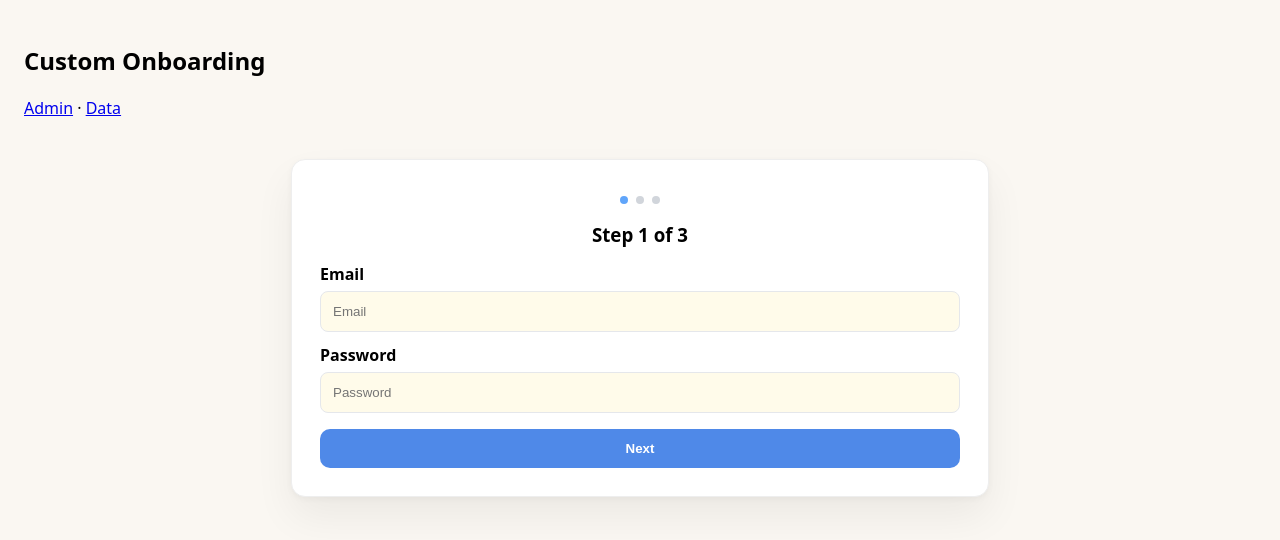
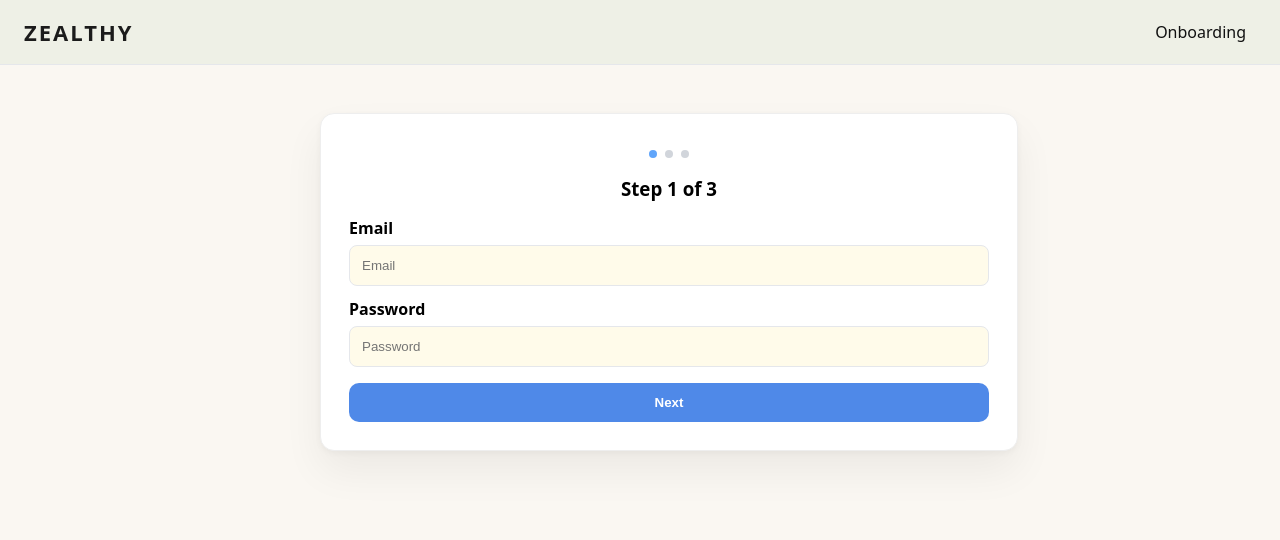
Before and after one commit to sayalitandel/zealthy-custom-onboarding, a React (Vite) app in the folder frontend/: page / in a window 1280 px wide. Shown: the top 540 px of the page. Built offline with nearby package versions, Linux system fonts and the light colour scheme; no server answers.

Commit message:
Refactor frontend layout and navigation

```diff
--- a/frontend/src/App.css
+++ b/frontend/src/App.css
@@ -1,3 +1,7 @@
+:root {
+  --topbar-h: 64px;
+}
+
 /* --- Base Style --- */
 html, body, #root {
   height: 100%;
@@ -11,10 +15,11 @@ body {
 
 /* --- Page layout --- */
 .container {
-  min-height: 100%;
-  display: grid;
-  place-items: center;
-  padding: 24px;
+  max-width: 640px;
+  width: 100%;
+  margin: 24px auto 0;
+  padding: 0 16px;
+  display: block;
 }
 
 /* --- Card --- */
@@ -143,15 +148,6 @@ body {
   cursor: pointer;
 }
 
-/* Frame for data tables */
-.page {
-  min-height: 100%;
-  display: grid;
-  place-items: start center;
-  padding: 32px 16px;
-  background: #faf7f2;
-}
-
 /* Card wrapper */
 .data-card{
   width: 100%;
@@ -179,3 +175,51 @@ body {
   word-break:break-word;
 }
 .data-table tbody tr:nth-child(odd){ background:#fafafa; }
+
+
+.brand {
+  font-weight: 800; letter-spacing: .08em;
+  text-decoration: none; color: #1b1b1b; font-size: 22px;
+}
+
+.topbar {
+  position: sticky; top: 0; z-index: 10;
+  background: #eef0e6;
+  border-bottom: 1px solid #e5e7eb;
+
+  height: var(--topbar-h);
+  padding: 0 24px;
+  display: flex;
+  align-items: center;
+  justify-content: space-between;
+}
+
+.page {
+  min-height: calc(100vh - var(--topbar-h));
+  padding: 24px 16px 64px;
+  display: flex;
+  justify-content: center;
+  align-items: flex-start;
+  background: #faf7f2;
+}
+
+.brand { font-weight: 800; letter-spacing: 2px; }
+.navlinks a {
+  margin-left: 16px; text-decoration: none; color: #111;
+  padding: 6px 10px; border-radius: 6px;
+}
+.navlinks a:hover { background: #e8ece0; }
+
+.admin-mini-nav {
+  display: flex;
+  gap: 10px;
+  justify-content: flex-end;
+  margin-bottom: 8px;
+}
+.admin-mini-nav a {
+  text-decoration: none;
+  color: #111;
+  padding: 4px 8px;
+  border-radius: 6px;
+}
+.admin-mini-nav a:hover { background: #e8ece0; }
--- a/frontend/src/App.jsx
+++ b/frontend/src/App.jsx
@@ -1,35 +1,35 @@
-import { useState } from 'react'
-import reactLogo from './assets/react.svg'
-import viteLogo from '/vite.svg'
-import './App.css'
+import { BrowserRouter, Routes, Route, Link } from "react-router-dom";
+import ScrollToTop from "./components/ScrollToTop";
+import "./App.css";
 
-function App() {
-  const [count, setCount] = useState(0)
+// import NavBar from "./components/NavBar";
+import Wizard from "./pages/Wizard";
+import AdminPage from "./pages/AdminPage";
+import DataPage from "./pages/DataPage";
 
+function NavBar() {
   return (
-    <>
-      <div>
-        <a href="https://vite.dev" target="_blank">
-          <img src={viteLogo} className="logo" alt="Vite logo" />
-        </a>
-        <a href="https://react.dev" target="_blank">
-          <img src={reactLogo} className="logo react" alt="React logo" />
-        </a>
-      </div>
-      <h1>Vite + React</h1>
-      <div className="card">
-        <button onClick={() => setCount((count) => count + 1)}>
-          count is {count}
-        </button>
-        <p>
-          Edit <code>src/App.jsx</code> and save to test HMR
-        </p>
-      </div>
-      <p className="read-the-docs">
-        Click on the Vite and React logos to learn more
-      </p>
-    </>
-  )
+    <header className="topbar">
+      <div className="brand">ZEALTHY</div>
+      <nav className="navlinks">
+        <Link to="/">Onboarding</Link>
+      </nav>
+    </header>
+  );
 }
 
-export default App
+export default function App() {
+  return (
+    <BrowserRouter>
+      <NavBar />
+      <ScrollToTop />
+      <main className="page">
+        <Routes>
+          <Route path="/" element={<Wizard />} />
+          <Route path="/admin" element={<AdminPage />} />
+          <Route path="/data" element={<DataPage />} />
+        </Routes>
+      </main>
+    </BrowserRouter>
+  );
+}
--- /dev/null
+++ b/frontend/src/components/NavBar.jsx
@@ -0,0 +1,14 @@
+import { Link } from "react-router-dom";
+
+export default function NavBar() {
+  return (
+    <header className="topbar">
+      <div className="topbar-inner">
+        <Link to="/" className="brand">ZEALTHY</Link>
+        <nav className="nav-links">
+            <Link to="/">Onboarding</Link>
+        </nav>
+      </div>
+    </header>
+  );
+}
--- /dev/null
+++ b/frontend/src/components/ScrollToTop.jsx
@@ -0,0 +1,10 @@
+import { useEffect } from "react";
+import { useLocation } from "react-router-dom";
+
+export default function ScrollToTop() {
+  const { pathname, search } = useLocation();
+  useEffect(() => {
+    window.scrollTo(0, 0);
+  }, [pathname, search]);
+  return null;
+}
--- a/frontend/src/main.jsx
+++ b/frontend/src/main.jsx
@@ -1,4 +1,5 @@
-import './app.css';
+import App from './App.jsx';
+import './App.css';
 import React from 'react'
 import ReactDOM from 'react-dom/client'
 import { createBrowserRouter, RouterProvider, Link } from 'react-router-dom'
@@ -6,26 +7,8 @@ import AdminPage from './pages/AdminPage.jsx'
 import DataPage from './pages/DataPage.jsx'
 import Wizard from './pages/Wizard.jsx'
 
-function Home() {
-  return (
-    <div style={{ padding: 24 }}>
-      <h2>Custom Onboarding</h2>
-      <p>
-        <Link to="/admin">Admin</Link> · <Link to="/data">Data</Link>
-      </p>
-      <Wizard />
-    </div>
-  )
-}
-
-const router = createBrowserRouter([
-  { path: '/', element: <Home /> },
-  { path: '/admin', element: <AdminPage /> },
-  { path: '/data', element: <DataPage /> },
-])
-
 ReactDOM.createRoot(document.getElementById('root')).render(
   <React.StrictMode>
-    <RouterProvider router={router} />
+    <App />
   </React.StrictMode>
 )
--- a/frontend/src/pages/AdminPage.jsx
+++ b/frontend/src/pages/AdminPage.jsx
@@ -1,4 +1,5 @@
 import React, { useEffect, useState } from 'react';
+import { Link } from 'react-router-dom';
 import { getFlowConfig, updateFlowConfig } from '../utils/api';
 
 const ALL = ['aboutMe','address','birthdate'];
@@ -33,9 +34,6 @@ export default function AdminPage() {
         otherSet.delete(comp);
       }
 
-      // const s = new Set(prev[page]);
-      // s.has(comp) ? s.delete(comp) : s.add(comp);
-      // return { ...prev, [page]: [...s] };
       return { ...prev, [page]: [...thisSet], [other]: [...otherSet] };
     });
   };
@@ -64,6 +62,11 @@ export default function AdminPage() {
 
   return (
   <div className="admin-dashboard">
+    <div className="admin-mini-nav">
+    <Link to="/">Onboarding</Link>
+    <span>·</span>
+    <Link to="/data">Data</Link>
+    </div>
     <h2>Admin — Configure Onboarding Pages</h2>
     <p>Choose which components appear on each page. Each page must have at least one.</p>
 
```
